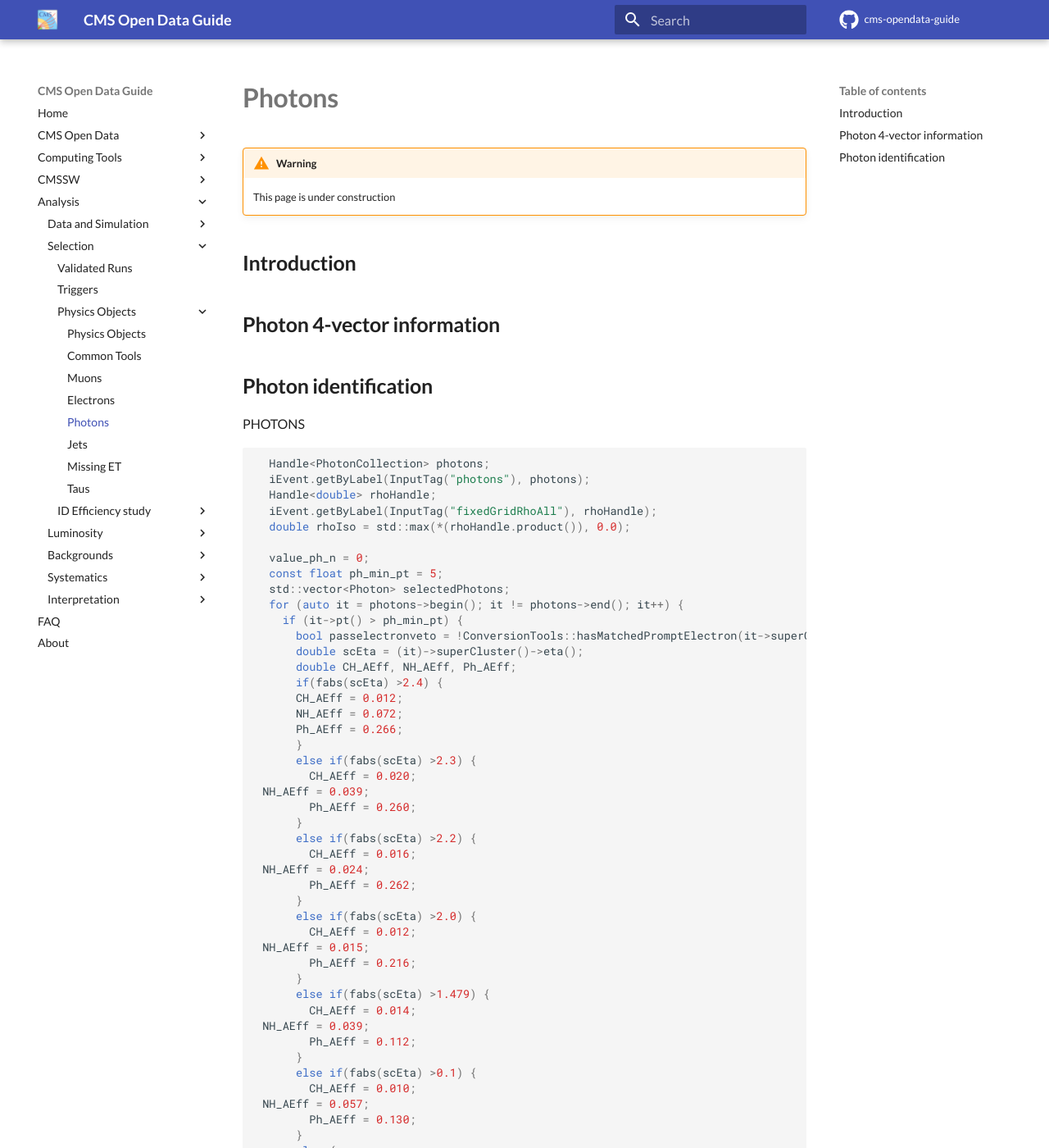
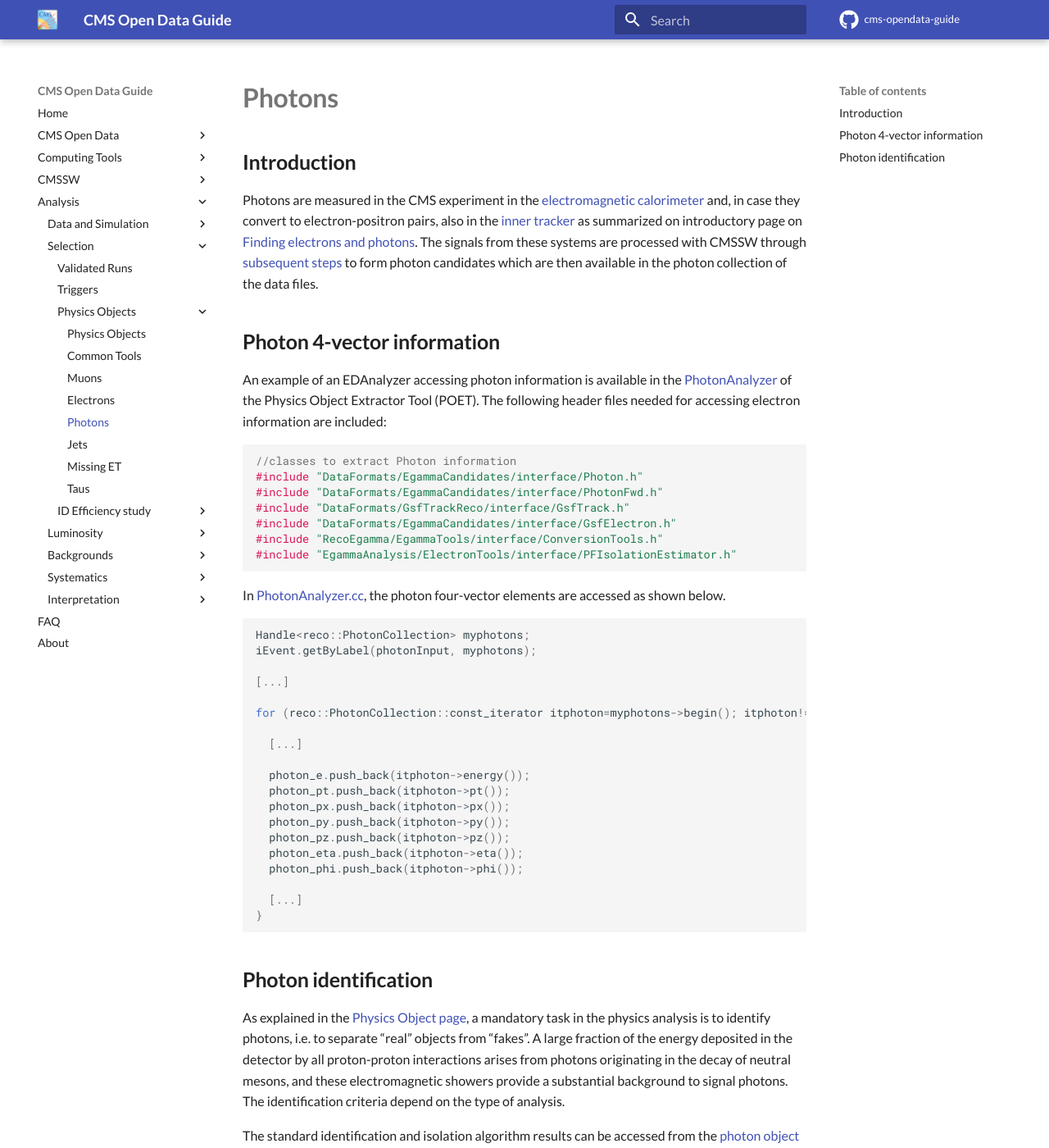
Before and after one commit to cernopendata/cms-opendata-guide, an MkDocs documentation site: the page built from docs/analysis/selection/objects/photons.md, in a window 1280 px wide and 1400 px high. Shown: the whole window at 82% size. Built offline with MkDocs 1.6.1 and Material for MkDocs 9.7.7, drawn with Linux system fonts in a browser that asks for light colours; comment, search, counter and statistics services are not loaded; some of the changed text lies outside the part shown.

Commit message:
analysis: add photons (#93)

````diff
--- a/docs/analysis/selection/objects/photons.md
+++ b/docs/analysis/selection/objects/photons.md
@@ -1,118 +1,107 @@
 # Photons
-
-!!! Warning
-    This page is under construction
 
 ## Introduction
 
+Photons are measured in the CMS experiment in the [electromagnetic calorimeter](https://cms.cern/detector/measuring-energy/energy-electrons-and-photons-ecal) and, in case they convert to electron-positron pairs, also in the [inner tracker](https://cms.cern/index.php/detector/identifying-tracks) as summarized on  introductory page on [Finding electrons and photons](https://cms.cern/news/finding-electrons-and-photons-cms-detector). The signals from these systems are processed with CMSSW through [subsequent steps](../../../cmssw/cmsswdatamodel.md) to form photon candidates which are then available in the photon collection of the data files.
+
 ## Photon 4-vector information
+
+An example of an EDAnalyzer accessing photon information is available in the [PhotonAnalyzer](https://github.com/cms-opendata-analyses/PhysObjectExtractorTool/blob/2012/PhysObjectExtractor/src/PhotonAnalyzer.cc) of the Physics Object Extractor Tool (POET). The following header files needed for accessing electron information are included:
+
+``` cpp
+//classes to extract Photon information
+#include "DataFormats/EgammaCandidates/interface/Photon.h"
+#include "DataFormats/EgammaCandidates/interface/PhotonFwd.h"
+#include "DataFormats/GsfTrackReco/interface/GsfTrack.h"
+#include "DataFormats/EgammaCandidates/interface/GsfElectron.h"
+#include "RecoEgamma/EgammaTools/interface/ConversionTools.h"
+#include "EgammaAnalysis/ElectronTools/interface/PFIsolationEstimator.h"
+```
+
+In [PhotonAnalyzer.cc](https://github.com/cms-opendata-analyses/PhysObjectExtractorTool/blob/2012/PhysObjectExtractor/src/PhotonAnalyzer.cc), the photon four-vector elements are accessed as shown below.
+
+``` cpp
+Handle<reco::PhotonCollection> myphotons;
+iEvent.getByLabel(photonInput, myphotons);
+
+[...]
+
+for (reco::PhotonCollection::const_iterator itphoton=myphotons->begin(); itphoton!=myphotons->end(); ++itphoton){
+
+  [...]
+
+  photon_e.push_back(itphoton->energy());
+  photon_pt.push_back(itphoton->pt());
+  photon_px.push_back(itphoton->px());
+  photon_py.push_back(itphoton->py());
+  photon_pz.push_back(itphoton->pz());
+  photon_eta.push_back(itphoton->eta());
+  photon_phi.push_back(itphoton->phi());
+
+  [...]
+}
+```
 
 ## Photon identification
 
-PHOTONS
+As explained in the [Physics Object page](../objects#detector-information-for-identification), a mandatory task in the physics analysis is to identify photons, i.e. to separate “real” objects from “fakes”. A large fraction of the energy deposited in the detector by all proton-proton interactions arises from photons originating in the decay of neutral mesons, and these electromagnetic showers provide a substantial background to signal photons. The identification criteria depend on the type of analysis.
+
+The standard identification and isolation algorithm results can be accessed from the [photon object class](https://cmsdoxygen.web.cern.ch/cmsdoxygen/CMSSW_5_3_30/doc/html/d5/d35/classreco_1_1Photon.html) and the recommended working points for 2012 are implemented in the example code [PhotonAnalyzer.cc](https://github.com/cms-opendata-analyses/PhysObjectExtractorTool/blob/2012/PhysObjectExtractor/src/PhotonAnalyzer.cc).
+
+Three levels of identification criteria are defined
 
 ``` cpp
-  Handle<PhotonCollection> photons;
-  iEvent.getByLabel(InputTag("photons"), photons);
-  Handle<double> rhoHandle;
-  iEvent.getByLabel(InputTag("fixedGridRhoAll"), rhoHandle);
-  double rhoIso = std::max(*(rhoHandle.product()), 0.0);
+bool isLoose = false, isMedium = false, isTight = false;
+```
 
-  value_ph_n = 0;
-  const float ph_min_pt = 5;
-  std::vector<Photon> selectedPhotons;
-  for (auto it = photons->begin(); it != photons->end(); it++) {
-    if (it->pt() > ph_min_pt) {
-      bool passelectronveto = !ConversionTools::hasMatchedPromptElectron(it->superCluster(), electrons, hConversions, beamspot.position());
-      double scEta = (it)->superCluster()->eta();
-      double CH_AEff, NH_AEff, Ph_AEff;
-      if(fabs(scEta) >2.4) {
-      CH_AEff = 0.012;
-      NH_AEff = 0.072;
-      Ph_AEff = 0.266;
+For photons in the electromagnetic calorimeter barrel area, they are determined as follows:
+
+``` cpp
+if ( itphoton->eta() <= 1.479 ){
+  if ( ph_hOverEm<.05 && ph_sigIetaIeta<.012 &&
+      corrPFCHIso<2.6 && corrPFNHIso<(3.5+.04*itphoton->pt()) &&
+      corrPFPhIso<(1.3+.005*itphoton->pt()) && passelectronveto==true) {
+    isLoose = true;
+
+    if ( ph_sigIetaIeta<.011 && corrPFCHIso<1.5
+        && corrPFNHIso<(1.0+.04*itphoton->pt())
+        && corrPFPhIso<(.7+.005*itphoton->pt())){
+      isMedium = true;
+
+      if ( corrPFCHIso<.7 && corrPFNHIso<(.4+.04*itphoton->pt())
+          && corrPFPhIso<(.5+0.005*itphoton->pt()) ){
+        isTight = true;
       }
-      else if(fabs(scEta) >2.3) {
-        CH_AEff = 0.020;
- NH_AEff = 0.039;
-        Ph_AEff = 0.260;
-      }
-      else if(fabs(scEta) >2.2) {
-        CH_AEff = 0.016;
- NH_AEff = 0.024;
-        Ph_AEff = 0.262;
-      }
-      else if(fabs(scEta) >2.0) {
-        CH_AEff = 0.012;
- NH_AEff = 0.015;
-        Ph_AEff = 0.216;
-      }
-      else if(fabs(scEta) >1.479) {
-        CH_AEff = 0.014;
- NH_AEff = 0.039;
-        Ph_AEff = 0.112;
-      }
-      else if(fabs(scEta) >0.1) {
-        CH_AEff = 0.010;
- NH_AEff = 0.057;
-        Ph_AEff = 0.130;
-      }
-      else {
-        CH_AEff = 0.012;
- NH_AEff = 0.030;
-        Ph_AEff = 0.148;
-      }
-            selectedPhotons.emplace_back(*it);
-      value_ph_pt[value_ph_n] = it->pt();
-      value_ph_eta[value_ph_n] = it->eta();
-      value_ph_phi[value_ph_n] = it->phi();
-      value_ph_charge[value_ph_n] = it->charge();
-      value_ph_mass[value_ph_n] = it->mass();
-      value_ph_pfreliso03all[value_ph_n] = it->ecalRecHitSumEtConeDR03() / it->pt();
-      value_ph_jetidx[value_ph_n] = -1;
-      value_ph_genpartidx[value_ph_n] = -1;
-      //added for cut based id
-      //value_ph_passelectronveto[max_ph];
-      value_ph_hOverEm[value_ph_n] = it->hadTowOverEm();
-      value_ph_sigIetaIeta[value_ph_n] = it->sigmaIetaIeta();
-      value_ph_chargedHadronIso[value_ph_n] = it->chargedHadronIso();
-      value_ph_neutralHadronIso[value_ph_n] = it->neutralHadronIso();
-      value_ph_photonIso[value_ph_n] = it->photonIso();
-      double corrPFCHIso = max(it->chargedHadronIso() - rhoIso * CH_AEff, 0.);
-      double corrPFNHIso = max(it->neutralHadronIso() - rhoIso *NH_AEff, 0.);
-double corrPFPhIso = max(it->photonIso() - rhoIso* Ph_AEff, 0.);
-      value_ph_isTight[value_ph_n] = false;
-      value_ph_isMedium[value_ph_n] = false;
-      value_ph_isLoose[value_ph_n] = false;
-      if ( it->eta() <= 1.479 ){
-      if ( it->hadTowOverEm()<.05 && it->sigmaIetaIeta()<.012 &&
-           corrPFCHIso<2.6 && corrPFNHIso<(3.5+.04*it->pt()) &&
-         corrPFPhIso<(1.3+.005*it->pt()) && passelectronveto==true) {
-          value_ph_isLoose[value_ph_n] = true;
-
-     if ( it->sigmaIetaIeta()<.011 && corrPFCHIso<1.5 && corrPFNHIso<(1.0+.04*it->pt()) && corrPFPhIso<(.7+.005*it->pt())){
-         value_ph_isMedium[value_ph_n] = true;
-
-      if ( corrPFCHIso<.7 && corrPFNHIso<(.4+.04*it->pt()) && corrPFPhIso<(.5+0.005*it->pt()) ){
-            value_ph_isTight[value_ph_n] = true;
-         }
-           }
-    }
-      }
-      else if ( it->eta() > 1.479 && it->eta() < 2.5 ) {
-      if ( it->hadTowOverEm()<.05 && it->sigmaIetaIeta()<.034 && corrPFCHIso<2.3 && corrPFNHIso<(2.9+.04*it->pt()) && passelectronveto==true ){
-          value_ph_isLoose[value_ph_n] = true;
-
-       if ( it->sigmaIetaIeta()<.033 && corrPFCHIso<1.2 && corrPFNHIso<(1.5+.04*it->pt()) && corrPFPhIso<(1.0+.005*it->pt())) {
-           value_ph_isMedium[value_ph_n] = true;
-
-        if ( it->sigmaIetaIeta()<0.031 && corrPFCHIso<0.5){
-              value_ph_isTight[value_ph_n] = true;
-           }
-      }
-      }
-      }
-      value_ph_n++;
     }
   }
+}
+```
 
+where
+
+- `ph_sigIetaIeta` describes the variance of the ECAL cluster in psuedorapidity ("ieta" is an integer index for this angle).
+- `ph_hOverEm` describes the ratio of HCAL to ECAL energy deposits, which should be small for good quality photons.
+- The electron veto `passelectronveto` is obtained from an algorithm that indicates if photons have been identified also as electrons.
+- `corr...Iso` variables represent different isolation properties of the photon.
+
+The isolation variables are defined with the `PFIsolationEstimator` class in the default cone size of 0.3 with
+
+``` cpp
+PFIsolationEstimator isolator;
+isolator.initializePhotonIsolation(kTRUE);
+isolator. setConeSize(0.3);
+const reco::VertexRef vertex(vertices, 0);
+const reco::Photon &thephoton = *itphoton;
+isolator.fGetIsolation(&thephoton, pfCands.product(), vertex, vertices);
+double corrPFCHIso =
+  std::max(isolator.getIsolationCharged() - rhoIso * aEff.CH_AEff, 0.)/itphoton->pt();
+double corrPFNHIso =
+  std::max(isolator.getIsolationNeutral() - rhoIso * aEff.NH_AEff, 0.)/itphoton->pt();
+double corrPFPhIso =
+  std::max(isolator.getIsolationPhoton() - rhoIso * aEff.Ph_AEff, 0.)/itphoton->pt();
 ```
+
+In the endcap part of the electromagnetic calorimeter, the procedure is similar with different values.
+
+!!! Note "To do"
+    - The isolation snippet needs more explanation
````
Also changed, not shown: docs/analysis/selection/objects/electrons.md (+8 -11 lines), docs/analysis/selection/objects/muons.md (+1 -1 lines).
